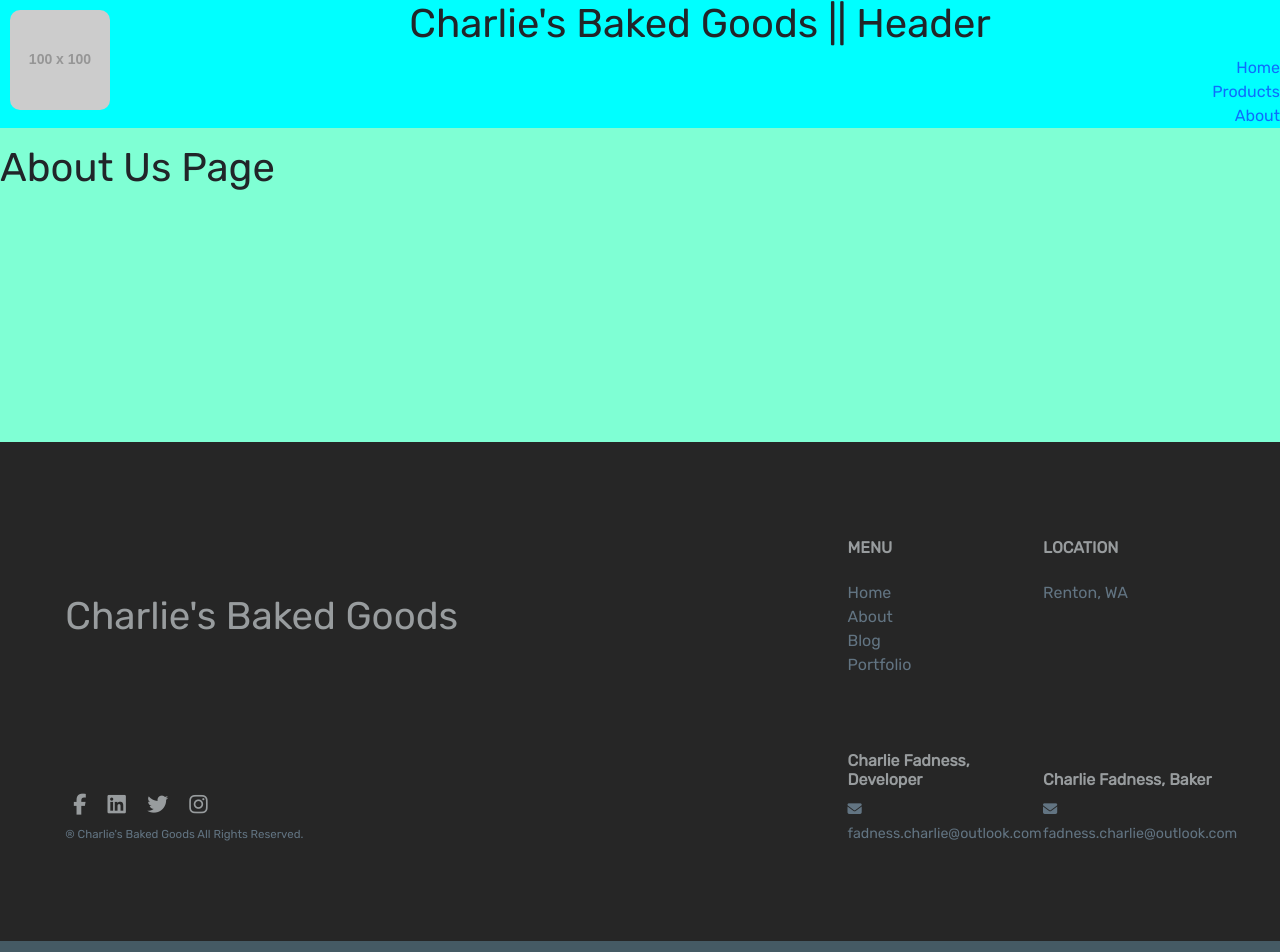
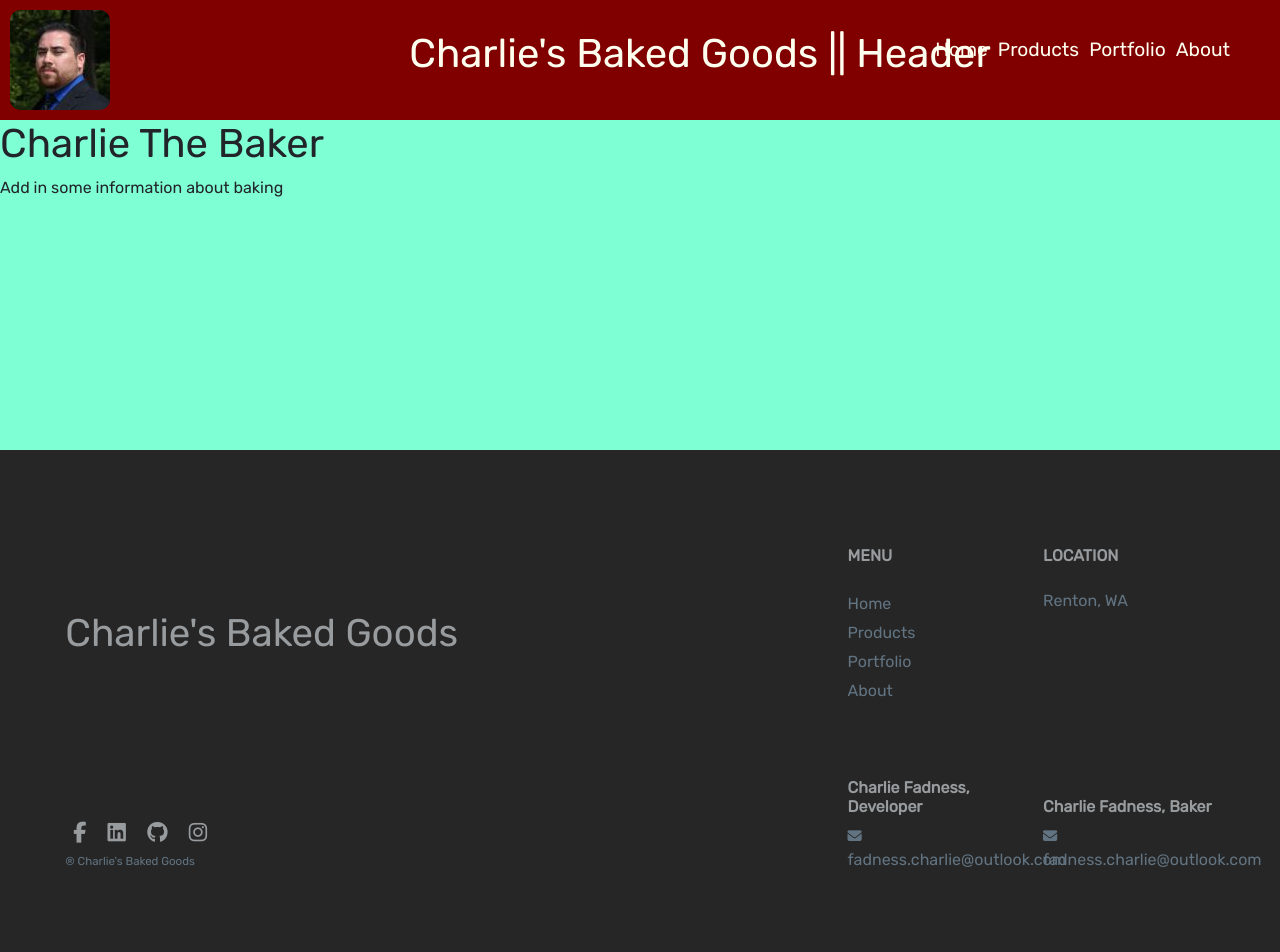
Before and after one commit to fadnesscharlie/react-baking-website, a React (Create React App) app: page /about in a window 1280 px wide. Shown: the top 952 px of the page. Built offline with nearby package versions, Linux system fonts and the light colour scheme.

Commit message:
added clickable links for header and footer

```diff
--- a/src/components/aboutus/Aboutus.js
+++ b/src/components/aboutus/Aboutus.js
@@ -3,8 +3,9 @@ export default function About(props) {
   return(
     <>
       <h1>
-        About Us Page
+        Charlie The Baker
       </h1>
+      <p>Add in some information about baking</p>
     </>
   )
 }
--- a/src/components/footer/Footer.css
+++ b/src/components/footer/Footer.css
@@ -47,3 +47,19 @@ h3 {
 .rights {
     font-size: calc(10px + (12 - 10) * ((100vw - 360px) / (1600 - 360))) !important
 }
+
+.navLinkFooter {
+  color: #627482 !important;
+  font-size: medium;
+  text-decoration: none;
+}
+
+.emailLink {
+  color: #627482 !important;
+  font-size: medium;
+  text-decoration: none;
+}
+
+.iconLink {
+  color: #989c9e;
+}
--- a/src/components/footer/Footer.js
+++ b/src/components/footer/Footer.js
@@ -1,49 +1,134 @@
-import './Footer.css';
+import "./Footer.css";
+import { Link } from "react-router-dom";
 
 export default function Footer(props) {
   return (
-
-    // <h1 className="footer">
-    //   @Charlie's Baked Goods
-    // </h1>
     <div class="container-fluid pb-0 mb-0 justify-content-center text-light">
       <footer>
         <div class="row my-5 justify-content-center py-5">
           <div class="col-11">
             <div class="row ">
               <div class="col-xl-8 col-md-4 col-sm-4 col-12 my-auto mx-auto a">
-                <h3 class="text-muted mb-md-0 mb-5 bold-text">Charlie's Baked Goods</h3>
+                <h3 class="text-muted mb-md-0 mb-5 bold-text">
+                  Charlie's Baked Goods
+                </h3>
               </div>
               <div class="col-xl-2 col-md-4 col-sm-4 col-12">
-                <h6 class="mb-3 mb-lg-4 bold-text "><b>MENU</b></h6>
+                <h6 class="mb-3 mb-lg-4 bold-text ">
+                  <b>MENU</b>
+                </h6>
                 <ul class="list-unstyled">
-                  <li>Home</li>
-                  <li>About</li>
-                  <li>Blog</li>
-                  <li>Portfolio</li>
+                  <li className="navListLi">
+                    <Link className="navLinkFooter" to="/">
+                      Home
+                    </Link>
+                  </li>
+                  <li className="navListLi">
+                    <Link className="navLinkFooter" to="products">
+                      Products
+                    </Link>
+                  </li>
+                  <li className="navListLi">
+                    <Link className="navLinkFooter" to="portfolio">
+                      Portfolio
+                    </Link>
+                  </li>
+                  <li className="navListLi">
+                    <Link className="navLinkFooter" to="about">
+                      About
+                    </Link>
+                  </li>
                 </ul>
               </div>
               <div class="col-xl-2 col-md-4 col-sm-4 col-12">
-                <h6 class="mb-3 mb-lg-4 text-muted bold-text mt-sm-0 mt-5"><b>LOCATION</b></h6>
+                <h6 class="mb-3 mb-lg-4 text-muted bold-text mt-sm-0 mt-5">
+                  <b>LOCATION</b>
+                </h6>
                 <p class="mb-1">Renton, WA</p>
-                {/* <p>SEAWOODS SECTOR</p> */}
               </div>
             </div>
             <div class="row ">
               <div class="col-xl-8 col-md-4 col-sm-4 col-auto my-md-0 mt-5 order-sm-1 order-3 align-self-end">
-                <p class="social text-muted mb-0 pb-0 bold-text"> <span class="mx-2"><i class="fa fa-facebook" aria-hidden="true"></i></span> <span class="mx-2"><i class="fa fa-linkedin-square" aria-hidden="true"></i></span> <span class="mx-2"><i class="fa fa-twitter" aria-hidden="true"></i></span> <span class="mx-2"><i class="fa fa-instagram" aria-hidden="true"></i></span> </p><small class="rights"><span>&#174;</span> Charlie's Baked Goods All Rights Reserved.</small>
+                <p class="social text-muted mb-0 pb-0 bold-text">
+                  {" "}
+                  <span class="mx-2">
+                    <a
+                      href="https://www.facebook.com/Charlies-Baked-Goods-107589064076409"
+                      target="_blank"
+                      class="iconLink"
+                    >
+                      <i class="fa fa-facebook" aria-hidden="true"></i>
+                    </a>
+                  </span>{" "}
+                  <span class="mx-2">
+                    <a
+                      href="https://www.linkedin.com/in/cfadness/"
+                      target="_blank"
+                      class="iconLink"
+                    >
+                      <i class="fa fa-linkedin-square" aria-hidden="true"></i>
+                    </a>
+                  </span>{" "}
+                  <span class="mx-2">
+                    <a
+                      href="https://github.com/fadnesscharlie"
+                      target="_blank"
+                      class="iconLink"
+                    >
+                      <i class="fa-brands fa-github" aria-hidden="true"></i>
+                    </a>
+                  </span>{" "}
+                  <span class="mx-2">
+                    <a
+                      href="https://www.instagram.com/charliesbakedgoods/?hl=en"
+                      target="_blank"
+                      class="iconLink"
+                    >
+                      <i class="fa fa-instagram" aria-hidden="true"></i>
+                    </a>
+                  </span>{" "}
+                </p>
+                <small class="rights">
+                  <span>&#174;</span> Charlie's Baked Goods
+                </small>
               </div>
               <div class="col-xl-2 col-md-4 col-sm-4 col-auto order-1 align-self-end ">
-                <h6 class="mt-55 mt-2 text-muted bold-text"><b>Charlie Fadness, Developer</b></h6><small> <span><i class="fa fa-envelope" aria-hidden="true"></i></span> fadness.charlie@outlook.com</small>
+                <h6 class="mt-55 mt-2 text-muted bold-text">
+                  <b>Charlie Fadness, Developer</b>
+                </h6>
+                <small>
+                  {" "}
+                  <span>
+                    <i class="fa fa-envelope" aria-hidden="true"></i>
+                  </span>{" "}
+                  <a
+                    className="emailLink"
+                    href="mailto:fadness.charlie@outlook.com?subject=Reaching out from your Portfolio"
+                  >
+                    fadness.charlie@outlook.com
+                  </a>{" "}
+                </small>
               </div>
               <div class="col-xl-2 col-md-4 col-sm-4 col-auto order-2 align-self-end mt-3 ">
-                <h6 class="text-muted bold-text"><b>Charlie Fadness, Baker</b></h6><small><span><i class="fa fa-envelope" aria-hidden="true"></i></span> fadness.charlie@outlook.com</small>
+                <h6 class="text-muted bold-text">
+                  <b>Charlie Fadness, Baker</b>
+                </h6>
+                <small>
+                  <span>
+                    <i class="fa fa-envelope" aria-hidden="true"></i>
+                  </span>{" "}
+                  <a
+                    className="emailLink"
+                    href="mailto:fadness.charlie@outlook.com?subject=Reaching out from your Portfolio"
+                  >
+                    fadness.charlie@outlook.com
+                  </a>{" "}
+                </small>
               </div>
             </div>
           </div>
         </div>
       </footer>
     </div>
-
-  )
+  );
 }
--- a/src/components/header/Header.css
+++ b/src/components/header/Header.css
@@ -1,9 +1,12 @@
 header {
-  background-color: aqua;
+  background-color: rgb(128, 0, 0);
   /* position: relative; */
   /* bottom: 22px; */
   width: 100%;
+  height: 120px;
+  color:ivory
 }
+
 
 .icon {
   float: left;
@@ -13,16 +16,28 @@ header {
 
 .title {
   text-align: center;
+  position: relative;
+  top: 30px;
 }
 
 nav {
+  position: relative;
+  bottom: 20px;
   text-align: right;
+  /* border: red solid 5px; */
 }
 
 .navListLi {
   list-style: none;
+  margin-right: 10px;
+  font-size: larger;
 }
 
-.navLink {
+.navListLi:last-child {
+  margin-right: 50px;
+}
+
+.navLinkHeader {
   text-decoration: none;
+  color:ivory;
 }
--- a/src/components/header/Header.js
+++ b/src/components/header/Header.js
@@ -1,33 +1,40 @@
-import './Header.css'
-import { Link } from 'react-router-dom';
+import "./Header.css";
+import { Link } from "react-router-dom";
+import profileIcon from "../images/Profile-Pic-Resized.jpg";
 
 export default function Header(props) {
   return (
     <header>
+      <Link to="/">
+        <img className="icon" src={profileIcon} alt="Site Icon" />
+      </Link>
 
-      <img className='icon' src='https://via.placeholder.com/100' alt='Site Icon' />
-
-      <h1 className='title'>Charlie's Baked Goods || Header</h1>
+      <h1 className="title">Charlie's Baked Goods || Header</h1>
 
       <nav>
         <ul>
-          <li className='navListLi'>
-            <Link className='navLink' to='/'>
+          <span className="navListLi">
+            <Link className="navLinkHeader" to="/">
               Home
             </Link>
-          </li>
-          <li className='navListLi'>
-            <Link className='navLink' to='products'>
+          </span>
+          <span className="navListLi">
+            <Link className="navLinkHeader" to="products">
               Products
             </Link>
-          </li>
-          <li className='navListLi'>
-            <Link className='navLink' to='about'>
+          </span>
+          <span className="navListLi">
+            <Link className="navLinkHeader" to="portfolio">
+              Portfolio
+            </Link>
+          </span>
+          <span className="navListLi">
+            <Link className="navLinkHeader" to="about">
               About
             </Link>
-          </li>
+          </span>
         </ul>
       </nav>
     </header>
-  )
+  );
 }
--- a/src/components/landing/Landing.js
+++ b/src/components/landing/Landing.js
@@ -7,6 +7,7 @@ import './Landing.css';
 import Header from "../header/Header";
 import Footer from '../footer/Footer'
 import Products from "../products/Products";
+import Portfolio from "../portfolio/Portfolio";
 import Main from "../main/Main";
 import About from "../aboutus/Aboutus";
 
@@ -16,9 +17,10 @@ export default function Landing(props) {
       <Header />
 
       <Routes>
+        <Route path='/' element={<Main />} />
         <Route path='products' element={<Products />} />
-        <Route path='/' element={<Main/>} />
-        <Route path='about' element={<About/>}/>
+        <Route path='portfolio' element={<Portfolio />} />
+        <Route path='about' element={<About />} />
       </Routes>
 
       <Footer />
--- a/src/components/main/Main.js
+++ b/src/components/main/Main.js
@@ -6,6 +6,9 @@ export default function Main(props) {
       <h1>
         THis is the main page!
       </h1>
+      <p>
+        Welcome! My name is Charlie! A Software Developer, Massage Therapist, and Baker.
+      </p>
     </>
   )
 }
--- /dev/null
+++ b/src/components/portfolio/Portfolio.js
@@ -0,0 +1,11 @@
+
+
+export default function portfolio(props) {
+  return (
+    <>
+      <h1>
+        Portfolio Page
+      </h1>
+    </>
+  )
+}
```
Also changed, not shown: src/components/images/Profile-Pic-Resized.jpg (added), 1 other file (tests, documents, lock files or other folders).
